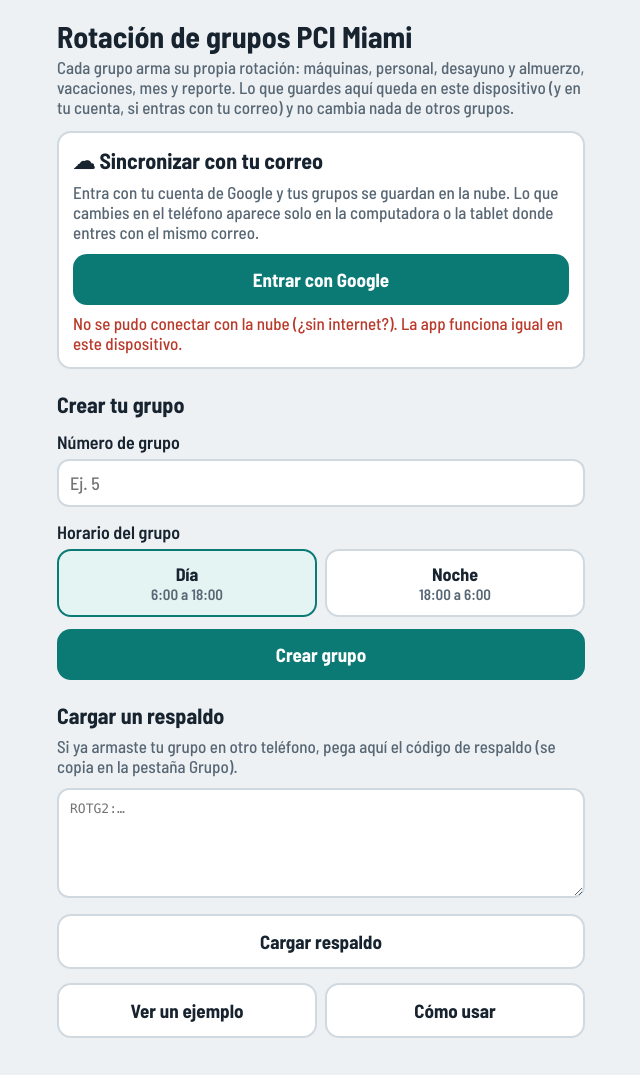
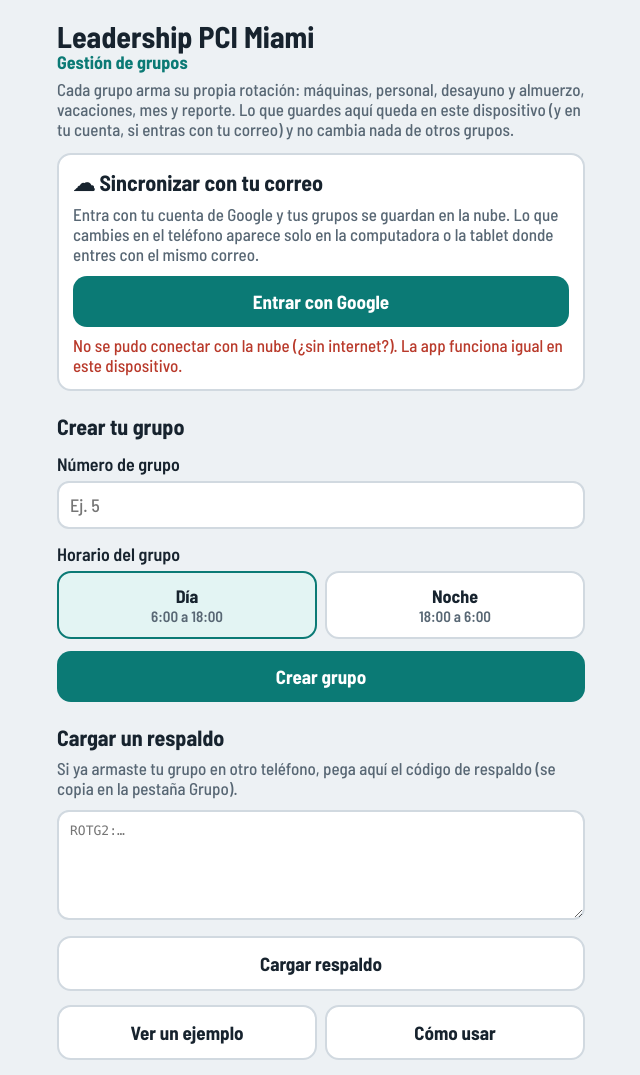
Before and after one commit to aramiguia-lgtm/rotacion-pci, a plain HTML site: page index.html in a window 1280 px wide. Shown: the top 1075 px of the page, without its empty margins (319-959 px from the left). Drawn offline with Linux system fonts and the light colour scheme.

Commit message:
Nombre e ícono: Leadership PCI Miami · Gestión de grupos
Co-Authored-By: Claude Opus 5.5 <noreply@anthropic.com>
Claude-Session: https://claude.ai/code/session_01PZcNHqVSY2DX3TkUN2y8Ym

```diff
--- a/index.html
+++ b/index.html
@@ -9,9 +9,9 @@
 <link rel="apple-touch-icon" href="icons/apple-touch-icon.png">
 <meta name="apple-mobile-web-app-capable" content="yes">
 <meta name="mobile-web-app-capable" content="yes">
-<meta name="apple-mobile-web-app-title" content="Rotación PCI">
+<meta name="apple-mobile-web-app-title" content="Leadership">
 <meta name="apple-mobile-web-app-status-bar-style" content="default">
-<title>Rotación de grupos PCI Miami</title>
+<title>Leadership PCI Miami · Gestión de grupos</title>
 <link href="https://fonts.googleapis.com/css2?family=Barlow+Semi+Condensed:wght@500;600;700&display=swap" rel="stylesheet">
 <style>
 /* Layout: una sola columna de teléfono; pestañas arriba, bloques de 2 h como tarjetas. */
@@ -1507,7 +1507,7 @@ function savedGroups(){const out=[];try{for(let i=0;i<localStorage.length;i++){c
 function grpInfo(g){const P=g.people||[];if(!g.machines)return P.length+' personas · formato anterior, se actualiza al abrir';const ops=P.filter(p=>p.role==='op'&&!p.extra).length,ut=P.filter(p=>isUtil(p)&&!p.extra).length,ex=P.filter(p=>p.extra).length;return ops+' operarios · '+ut+' Utility'+(ex?' · '+ex+' extra':'')}
 function calDef(){return {mode:'ciclo',on:1,off:0,start:todayStr(),wd:[1,2,3,4,5],ov:{},pid:''}}
 function startHTML(){
-let h=`<h1>Rotación de grupos PCI Miami</h1><p class="sub">Cada grupo arma su propia rotación: máquinas, personal, desayuno y almuerzo, vacaciones, mes y reporte. Lo que guardes aquí queda en este dispositivo (y en tu cuenta, si entras con tu correo) y no cambia nada de otros grupos.</p>`;
+let h=`<h1>Leadership PCI Miami</h1><p style="margin:-6px 0 6px;font-weight:700;color:var(--accent)">Gestión de grupos</p><p class="sub">Cada grupo arma su propia rotación: máquinas, personal, desayuno y almuerzo, vacaciones, mes y reporte. Lo que guardes aquí queda en este dispositivo (y en tu cuenta, si entras con tu correo) y no cambia nada de otros grupos.</p>`;
 if(notice){h+=`<div class="${notice.bad?'warn':'toast'}">${esc(notice.t)}</div>`;notice=null}
 h+=avisosHTML()+cloudHTML(false);
 if(window.cloud&&cloud.isAdmin&&cloud.isAdmin())h+=`<button class="btn soft" onclick="openTeam()">👥 Administrar equipo</button>`;
--- a/sw.js
+++ b/sw.js
@@ -1,5 +1,5 @@
 /* Funciona sin internet: guarda la app en el teléfono. Con internet, siempre busca la versión nueva. */
-const V='rotacion-pci-v25';
+const V='rotacion-pci-v26';
 const CORE=['./','index.html','manifest.webmanifest','cloud.js','icons/icon-192.png','icons/icon-512.png','icons/icon-maskable-512.png','icons/apple-touch-icon.png','icons/favicon-64.png'];
 self.addEventListener('install',e=>{e.waitUntil(caches.open(V).then(c=>c.addAll(CORE)).then(()=>self.skipWaiting()))});
 self.addEventListener('activate',e=>{e.waitUntil(caches.keys().then(ks=>Promise.all(ks.filter(k=>k!==V).map(k=>caches.delete(k)))).then(()=>self.clients.claim()))});
```
Also changed, not shown: icons/apple-touch-icon.png, icons/favicon-64.png, icons/icon-192.png, icons/icon-512.png, icons/icon-maskable-512.png, manifest.webmanifest.
